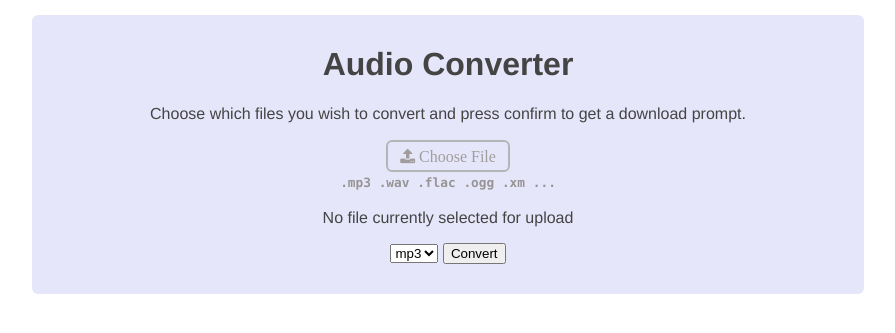
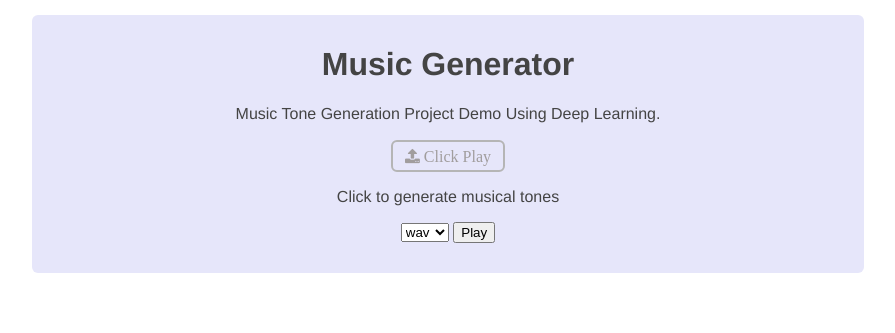
Before and after one commit to Okwybobby/music_generation, a Python web app: template templates/index.html in a window 1280 px wide. Shown: the part 50-383 px from the top of the page, without its empty margins (192-1087 px from the left). Run offline with Jinja, Linux system fonts and the light colour scheme; the template is opened without the code that fills it, so the values that code supplies are empty; some libraries are stand-ins or nearby versions.

Commit message:
Update index.html

```diff
--- a/templates/index.html
+++ b/templates/index.html
@@ -7,31 +7,31 @@
     {% block content %}
 
     <div class="home">
-        <h1>Audio Converter</h1>
-        <p>Choose which files you wish to convert and press confirm to get a download prompt.</p>
+        <h1>Music Generator</h1>
+        <p>Music Tone Generation Project Demo Using Deep Learning.</p>
 
     <form action="{{ url_for('about') }}" method="POST" enctype="multipart/form-data">
         <div>
             <label for="file-upload">
                 <input type="file" id="file-upload" name="file">
-                <i class="fa fa-upload custom-file-upload buttonHover" aria-hidden="true"> Choose File</i>
+                <i class="fa fa-upload custom-file-upload buttonHover" aria-hidden="true"> Click Play</i>
             </label>
-            <p id="file-upload-type">
+          <!--  <p id="file-upload-type">
                 .mp3 .wav .flac .ogg .xm ...
-            </p>
+            </p> -->
 
         </div>
         <div id="infoDiv" class="preview">
-            <p id=>No file currently selected for upload</p>
+            <p id=>Click to generate musical tones</p>
         </div>
         <div>
             <select name="format_select">
+                <option value="wav">wav</option>
                 <option value="mp3">mp3</option>
                 <option value="flac">flac</option>
-                <option value="wav">wav</option>
                 <option value="ogg">ogg</option>
             </select>
-            <input type="submit" value=Convert />
+            <input type="submit" value=Play />
         </div>
     </form>
     </div>
```
